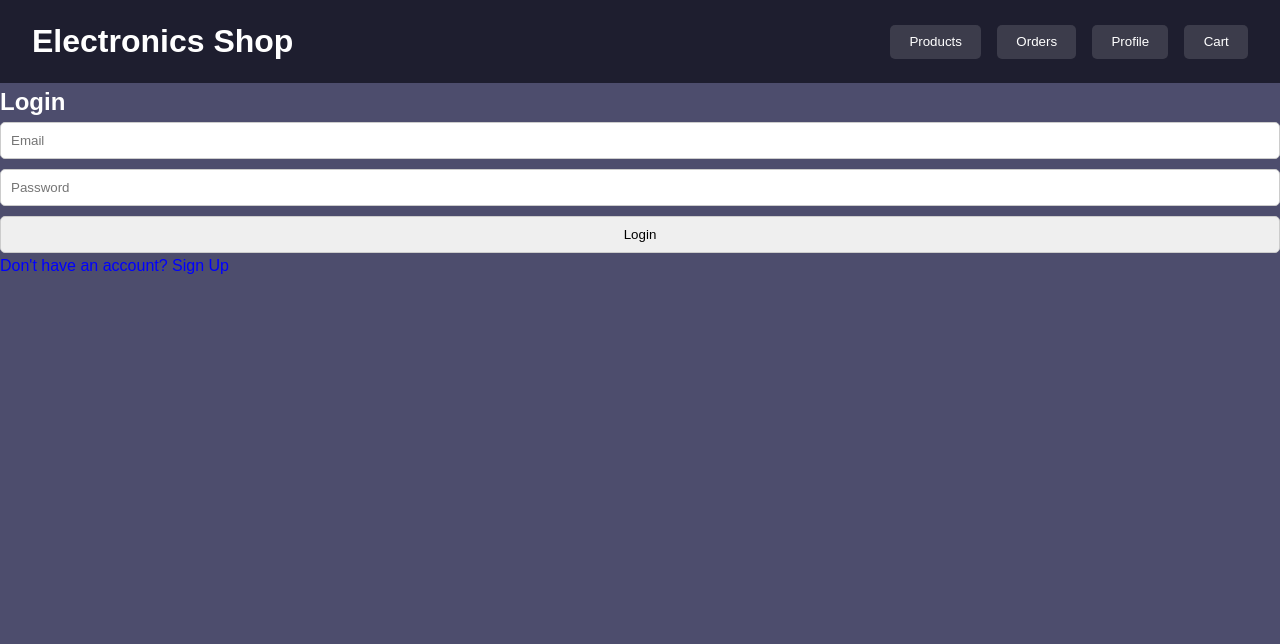
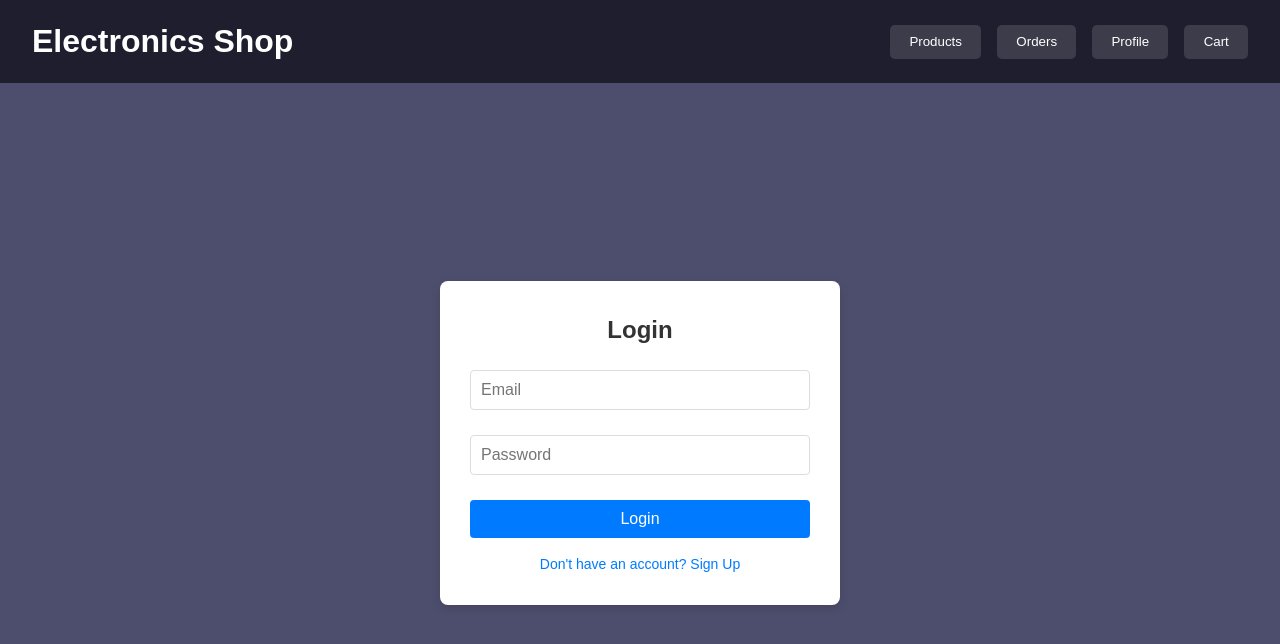
Before and after one commit to oszlanczizoltan/schoolwork, a React (Create React App) app: page /login in a window 1280 px wide. Shown: the top 644 px of the page. Built offline with nearby package versions, Linux system fonts and the light colour scheme; no server answers; the database is empty.

Commit message:
Tried to find every issue, fixed what i found, removed unused files and lines

```diff
--- a/src/components/Admin/OrderManagement.tsx
+++ b/src/components/Admin/OrderManagement.tsx
@@ -32,8 +32,7 @@ const OrderManagement: React.FC = () => {
 
   return (
     <div className="orders-container">
-      <h2>Admin Order Panel</h2>
-
+      <div className="orders-column">
         <h3>Ongoing Orders</h3>
         {ongoingOrders.length === 0 ? (
           <p>No ongoing orders.</p>
@@ -50,11 +49,14 @@ const OrderManagement: React.FC = () => {
                 ))}
               </ul>
               <button onClick={() => handleApprove(order.id)}>Approve</button>
-            <button onClick={() => handleDecline(order.id)} className="decline-button">Decline</button>
+              <button onClick={() => handleDecline(order.id)} className="decline-button">
+                Decline
+              </button>
             </div>
           ))
         )}
-
+      </div>
+      <div className="orders-column">
         <h3>Past Orders</h3>
         {pastOrders.length === 0 ? (
           <p>No past orders.</p>
@@ -74,6 +76,7 @@ const OrderManagement: React.FC = () => {
           ))
         )}
       </div>
+    </div>
   );
 };
 
--- a/src/components/Auth/Login.tsx
+++ b/src/components/Auth/Login.tsx
@@ -1,4 +1,4 @@
-import React, { useState } from "react";
+import React, { useState, useEffect } from "react";
 import { useAuth } from "../../hooks/useAuth";
 import { useNavigate } from "react-router-dom";
 
@@ -6,8 +6,15 @@ const Login: React.FC = () => {
   const [email, setEmail] = useState("");
   const [password, setPassword] = useState("");
   const navigate = useNavigate();
+  const { user } = useAuth();
 
   const { loginUser } = useAuth();
+
+  useEffect(() => {
+    if (user) {
+      navigate("/profile");
+    }
+  }, [user, navigate]);
 
   const handleSubmit = async (e: React.FormEvent) => {
     e.preventDefault();
@@ -22,18 +29,19 @@ const Login: React.FC = () => {
   };
 
   return (
-    <div>
+    <div className="login-container">
+      <div className="login-form">
         <h2>Login</h2>
         <form onSubmit={handleSubmit}>
           <input type="email" placeholder="Email" value={email} onChange={(e) => setEmail(e.target.value)} required />
           <input type="password" placeholder="Password" value={password} onChange={(e) => setPassword(e.target.value)} required />
           <button type="submit">Login</button>
         </form>
-      <p onClick={() => navigate("/register")} style={{ cursor: "pointer", color: "blue" }}>
+        <p onClick={() => navigate("/register")}>
           Don't have an account? Sign Up
         </p>
       </div>
-  );
-};
+    </div>
+  )};
 
 export default Login;
--- a/src/components/User/OrderHistory.tsx
+++ b/src/components/User/OrderHistory.tsx
@@ -6,7 +6,7 @@ import { getOrders } from "../../services/productService";
 
 
 const OrderHistory: React.FC = () => {
-  const { user, loading } = useAuth();
+  const { user } = useAuth();
   const [orders, setOrders] = useState<{ id: string; userId: string; products: any[]; status: string }[]>([]);
 
   useEffect(() => {
@@ -26,6 +26,7 @@ const OrderHistory: React.FC = () => {
 
   return (
     <div className="orders-container">
+      <div className="orders-column">
         <BackButton />
         <h2>Order History</h2>
         {orders.length === 0 ? (
@@ -46,6 +47,7 @@ const OrderHistory: React.FC = () => {
           ))
         )}
       </div>
+    </div>
   );
 };
 
--- a/src/components/User/ProductListing.tsx
+++ b/src/components/User/ProductListing.tsx
@@ -5,11 +5,12 @@ import { addToCart } from "../../services/productService";
 
 interface ProductListingProps {
   products: Product[];
-  user: { role: string };
+  user: { role: string } | null;
   handleDeleteProduct: (productId: string) => void;
 }
 
 const ProductListing: React.FC<ProductListingProps> = ({ products, user, handleDeleteProduct }) => {
+  console.log("Products in ProductListing:", products);
   const { user: authUser } = useAuth();
 
   const confirmDelete = (productId: string) => {
@@ -45,7 +46,7 @@ const ProductListing: React.FC<ProductListingProps> = ({ products, user, handleD
             <p>Memory: {product.memory}</p>
             <p>Release Date: {product.releaseDate}</p>
             <p>Manufacturer: {product.manufacturer}</p>
-            {user.role === "admin" && (
+            {user && user.role === "admin" && (
               <button onClick={() => confirmDelete(product.id)} className="delete-button">
                 Delete
               </button>
@@ -58,6 +59,7 @@ const ProductListing: React.FC<ProductListingProps> = ({ products, user, handleD
         </div>
       ))}
     </div>
-  )};
+  )
+};
 
 export default ProductListing;
--- a/src/hooks/useOrders.ts
+++ b/src/hooks/useOrders.ts
@@ -1,6 +1,7 @@
 import { useState, useEffect } from "react";
 import { collection, getDocs } from "firebase/firestore";
 import { db } from "../services/firebase";
+import { useAuth } from "../context/AuthContext";
 
 interface Order {
   id: string;
@@ -13,9 +14,12 @@ interface Order {
 const useOrders = () => {
   const [orders, setOrders] = useState<Order[]>([]);
   const [loading, setLoading] = useState(true);
+  const { user } = useAuth();
 
   useEffect(() => {
+    console.log("User in useOrders:", user);
     const fetchOrders = async () => {
+      if (!user) return;
       try {
         const querySnapshot = await getDocs(collection(db, "Orders"));
         const ordersData = querySnapshot.docs.map((doc) => ({ id: doc.id, ...doc.data() })) as Order[];
@@ -28,7 +32,7 @@ const useOrders = () => {
     };
 
     fetchOrders();
-  }, []);
+  }, [user]);
 
   return { orders, loading };
 };
--- a/src/pages/Products.tsx
+++ b/src/pages/Products.tsx
@@ -18,8 +18,14 @@ const Products: React.FC = () => {
 
   useEffect(() => {
     const loadProducts = async () => {
-      const fetchedProducts = await getProducts();
-      setProducts(fetchedProducts);
+      try {
+        console.log("Fetching products...");
+        const fetchedProducts = await getProducts();
+        console.log("Fetched products:", fetchedProducts);
+        setProducts(fetchedProducts);
+      } catch (error) {
+        console.error("Error fetching products:", error);
+      }
     };
     loadProducts();
   }, []);
@@ -44,6 +50,8 @@ const Products: React.FC = () => {
 
     return matchesSearch && matchesPrice && matchesReleaseDate && matchesManufacturer;
   });
+
+  console.log("Filtered products:", filteredProducts);
 
   return (
     <div>
@@ -70,9 +78,7 @@ const Products: React.FC = () => {
           />
         </div>
       </div>
-      {user && (
         <ProductListing products={filteredProducts} user={user} handleDeleteProduct={handleDeleteProduct} />
-      )}
     </div>
   );
 };
--- a/src/styles/global.css
+++ b/src/styles/global.css
@@ -251,10 +251,34 @@ header {
 }
 
 .orders-container {
+  max-width: 100%;
+  display: flex;
+  justify-content: center;
+  gap: 200px;
   margin-top: 25px;
   padding: 20px;
-  min-height: 100vh;
-  max-width: fit-content;
+  align-items: flex-start;
+}
+
+.orders-column {
+  color: black;
+  flex: 0 0 30%;
+  background-color: #ffffff;
+  border: 1px solid #ddd;
+  border-radius: 8px;
+  padding: 15px;
+  box-shadow: 0 2px 4px rgba(0, 0, 0, 0.1);
+  display: flex;
+  flex-direction: column;
+  justify-content: flex-start;
+  height: auto;
+}
+
+.orders-column h3 {
+  margin-bottom: 15px;
+  font-size: 18px;
+  color: #333;
+  text-align: center;
 }
 
 .order-box {
@@ -513,3 +537,164 @@ header {
   margin-bottom: 15px;
   margin-top: 10px;
 }
+
+.login-container {
+  display: flex;
+  justify-content: center;
+  align-items: center;
+  height: 90vh;
+}
+
+.login-form {
+  padding: 30px;
+  border-radius: 8px;
+  box-shadow: 0 4px 10px rgba(0, 0, 0, 0.1);
+  background-color: #ffffff;
+  width: 100%;
+  max-width: 400px;
+  text-align: center;
+}
+
+.login-form h2 {
+  margin-bottom: 20px;
+  font-size: 24px;
+  color: #333333;
+}
+
+.login-form input {
+  width: 100%;
+  padding: 10px;
+  margin-bottom: 15px;
+  border: 1px solid #ddd;
+  border-radius: 4px;
+  font-size: 16px;
+}
+
+.login-form button {
+  width: 100%;
+  padding: 10px;
+  background-color: #007bff;
+  color: #ffffff;
+  border: none;
+  border-radius: 4px;
+  font-size: 16px;
+  cursor: pointer;
+  transition: background-color 0.3s ease;
+}
+
+.login-form button:hover {
+  background-color: #0056b3;
+}
+
+.login-form p {
+  margin-top: 15px;
+  font-size: 14px;
+  color: #007bff;
+  cursor: pointer;
+}
+
+.login-form p:hover {
+  text-decoration: underline;
+}
+
+.cart-container {
+  max-width: 600px;
+  margin: 1cm auto;
+  padding: 20px;
+  background-color: #f9f9f9;
+  border-radius: 8px;
+  box-shadow: 0 4px 8px rgba(0, 0, 0, 0.1);
+  display: flex;
+  flex-direction: column;
+  align-items: stretch;
+}
+
+.cart-title {
+  color: black;
+  font-size: 24px;
+  font-weight: bold;
+  margin-bottom: 20px;
+  text-align: center;
+}
+
+.cart-empty {
+  text-align: center;
+  font-size: 18px;
+  color: #888;
+}
+
+.cart-items {
+  color: black;
+  list-style: none;
+  padding: 0;
+  margin: 0;
+}
+
+.cart-item {
+  display: flex;
+  justify-content: space-between;
+  align-items: center;
+  padding: 10px 0;
+  border-bottom: 1px solid #ddd;
+}
+
+.cart-item:last-child {
+  border-bottom: none;
+}
+
+.cart-item-details {
+  flex: 1;
+}
+
+.cart-item-name {
+  font-size: 18px;
+  font-weight: bold;
+}
+
+.cart-item-price {
+  font-size: 16px;
+  color: #555;
+}
+
+.cart-item-quantity {
+  font-size: 16px;
+  color: #555;
+}
+
+.cart-item-remove {
+  background-color: #ff4d4d;
+  color: white;
+  border: none;
+  border-radius: 4px;
+  padding: 5px 10px;
+  cursor: pointer;
+  transition: background-color 0.3s ease;
+}
+
+.cart-item-remove:hover {
+  background-color: #e60000;
+}
+
+.cart-place-order {
+  display: block;
+  width: 100%;
+  padding: 10px;
+  background-color: #007bff;
+  color: white;
+  border: none;
+  border-radius: 4px;
+  font-size: 18px;
+  font-weight: bold;
+  cursor: pointer;
+  transition: background-color 0.3s ease;
+  margin-top: 20px;
+}
+
+.cart-place-order:disabled {
+  background-color: #ccc;
+  cursor: not-allowed;
+}
+
+.cart-place-order:hover:not(:disabled) {
+  background-color: #0056b3;
+}
```
Also changed, not shown: src/components/Admin/ProductManagement.tsx (+3 -13 lines), src/components/Common/LoadingSpinner.tsx (deleted, +0 -9 lines), src/components/User/Cart.tsx (+25 -18 lines), src/components/User/UserNav.tsx (deleted, +0 -17 lines), src/services/productService.ts (+48 -23 lines). Lines whose indentation alone changed are shown as unchanged.
